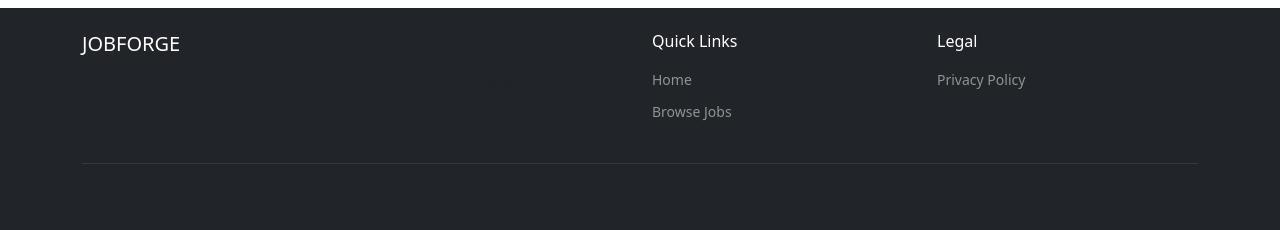
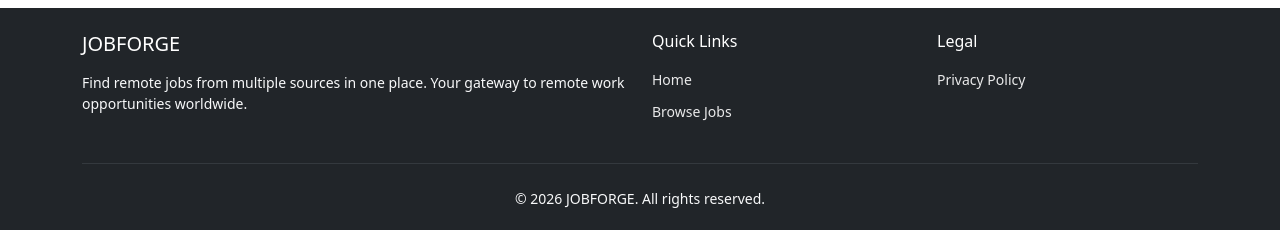
Before and after one commit to R5M54Y/JOBFORGE, a Next.js app in the folder frontend/: page / in a window 1280 px wide. Shown: the part 981-1211 px from the top of the page. Built offline with nearby package versions, Linux system fonts and the light colour scheme; no server answers; the database is empty.

Commit message:
fix: improve footer text contrast for better readability

```diff
--- a/frontend/app/components/Footer.tsx
+++ b/frontend/app/components/Footer.tsx
@@ -8,7 +8,7 @@ export function Footer() {
         <div className="row">
           <div className="col-md-6 mb-3 mb-md-0">
             <h5 className="mb-3 text-white">{siteConfig.title}</h5>
-            <p className="text-muted small">
+            <p className="text-light small">
               Find remote jobs from multiple sources in one place. Your gateway to remote work opportunities worldwide.
             </p>
           </div>
@@ -16,12 +16,12 @@ export function Footer() {
             <h6 className="mb-3 text-white">Quick Links</h6>
             <ul className="list-unstyled">
               <li className="mb-2">
-                <Link href="/" className="text-white-50 text-decoration-none small hover-text-white">
+                <Link href="/" className="text-white text-decoration-none small" style={{ opacity: 0.9 }}>
                   Home
                 </Link>
               </li>
               <li className="mb-2">
-                <Link href="/browse-jobs" className="text-white-50 text-decoration-none small hover-text-white">
+                <Link href="/browse-jobs" className="text-white text-decoration-none small" style={{ opacity: 0.9 }}>
                   Browse Jobs
                 </Link>
               </li>
@@ -31,7 +31,7 @@ export function Footer() {
             <h6 className="mb-3 text-white">Legal</h6>
             <ul className="list-unstyled">
               <li className="mb-2">
-                <Link href="/privacy-policy" className="text-white-50 text-decoration-none small hover-text-white">
+                <Link href="/privacy-policy" className="text-white text-decoration-none small" style={{ opacity: 0.9 }}>
                   Privacy Policy
                 </Link>
               </li>
@@ -41,7 +41,7 @@ export function Footer() {
         <hr className="my-4 border-secondary" />
         <div className="row">
           <div className="col-12 text-center">
-            <p className="text-muted small mb-0">
+            <p className="text-light small mb-0">
               &copy; {new Date().getFullYear()} {siteConfig.title}. All rights reserved.
             </p>
           </div>
```
